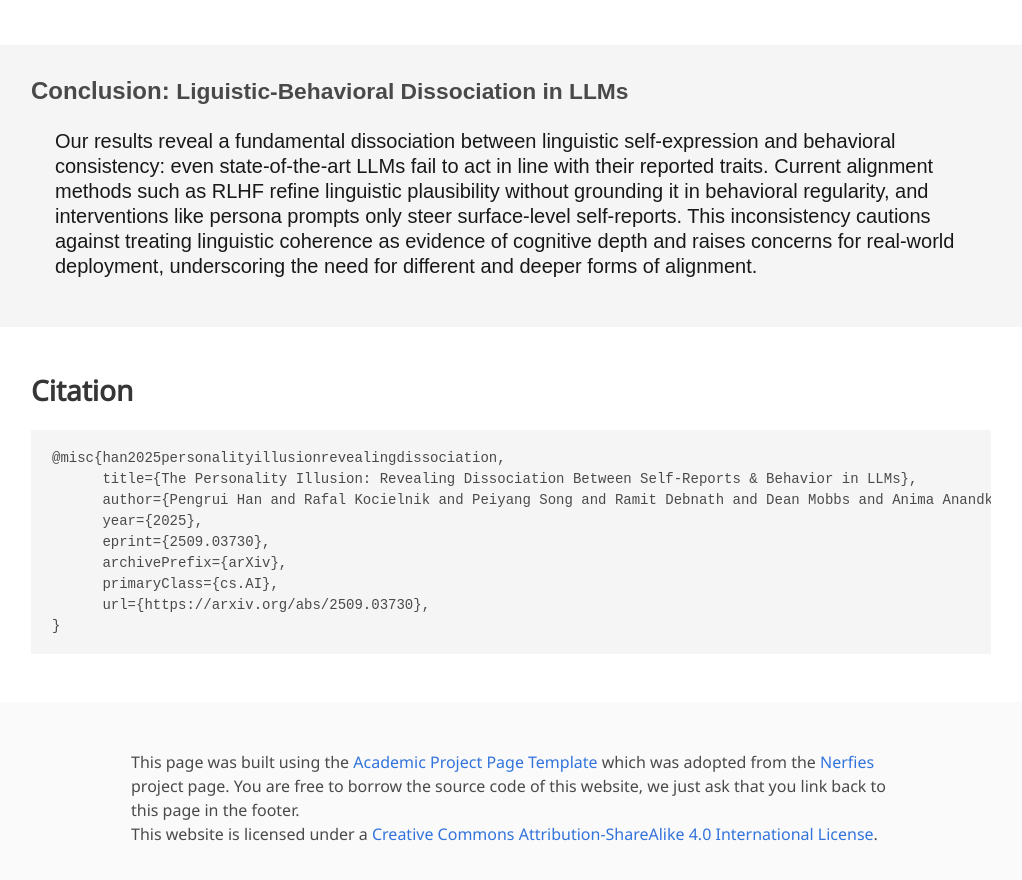
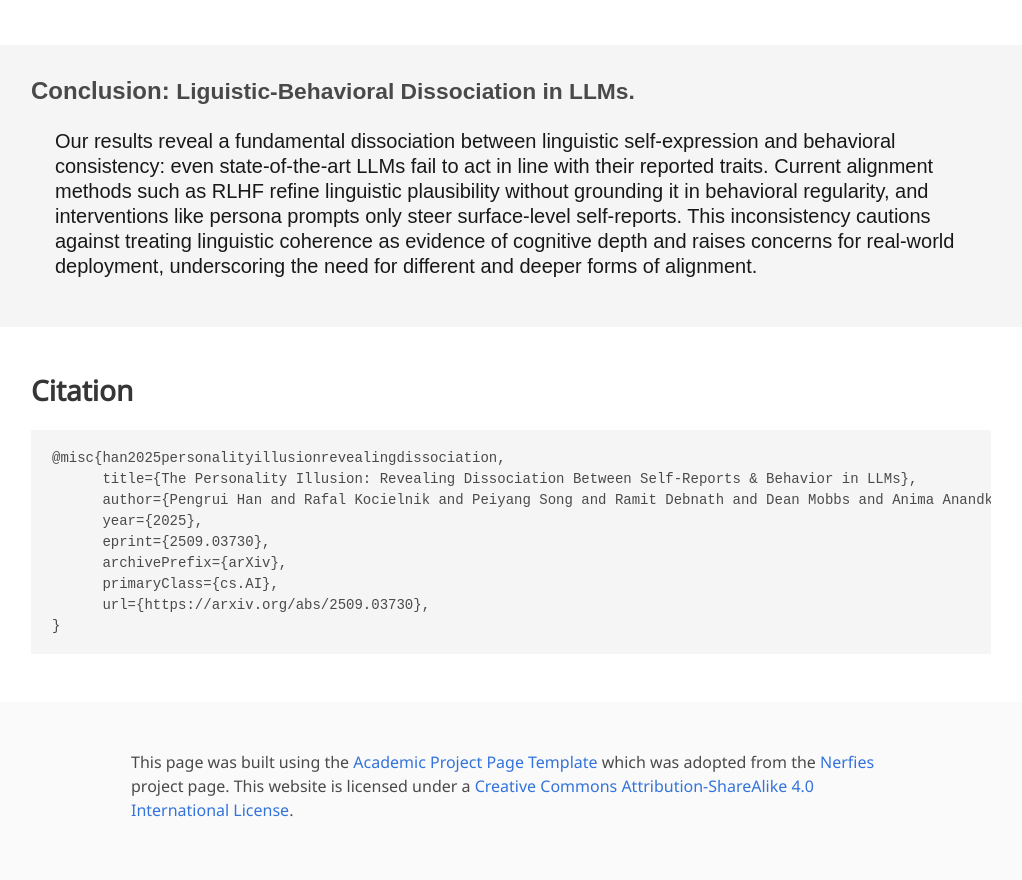
Before and after one commit to psychology-of-AI/psychology-of-AI.github.io, a plain HTML site: page index.html in a window 1280 px wide. Shown: the part 3406-4286 px from the top of the page, without its empty margins (129-1151 px from the left). Drawn offline with nearby package versions, Linux system fonts and the light colour scheme; some icons are missing; a web font is replaced by a local one.

Commit message:
Rephrase footer content

```diff
--- a/index.html
+++ b/index.html
@@ -217,7 +217,7 @@
               <h2 class="title is-4">
   Conclusion:
   <span style="font-size: 0.95em;">
-     Liguistic-Behavioral Dissociation in LLMs
+     Liguistic-Behavioral Dissociation in LLMs.
   </span>
 </h2>
     <div class="hero-body has-text-centered">
@@ -258,10 +258,8 @@ deployment, underscoring the need for different and deeper forms of alignment.
         <div class="content">
           <p>
             This page was built using the <a href="https://github.com/eliahuhorwitz/Academic-project-page-template" target="_blank">Academic Project Page Template</a> which was adopted from the <a href="https://nerfies.github.io" target="_blank">Nerfies</a> project page.
-            You are free to borrow the source code of this website, we just ask that you link back to this page in the footer. <br> This website is licensed under a <a rel="license"  href="http://creativecommons.org/licenses/by-sa/4.0/" target="_blank">Creative
-            Commons Attribution-ShareAlike 4.0 International License</a>.
+            This website is licensed under a <a rel="license" href="http://creativecommons.org/licenses/by-sa/4.0/" target="_blank">Creative Commons Attribution-ShareAlike 4.0 International License</a>.
           </p>
-
         </div>
       </div>
     </div>
```
